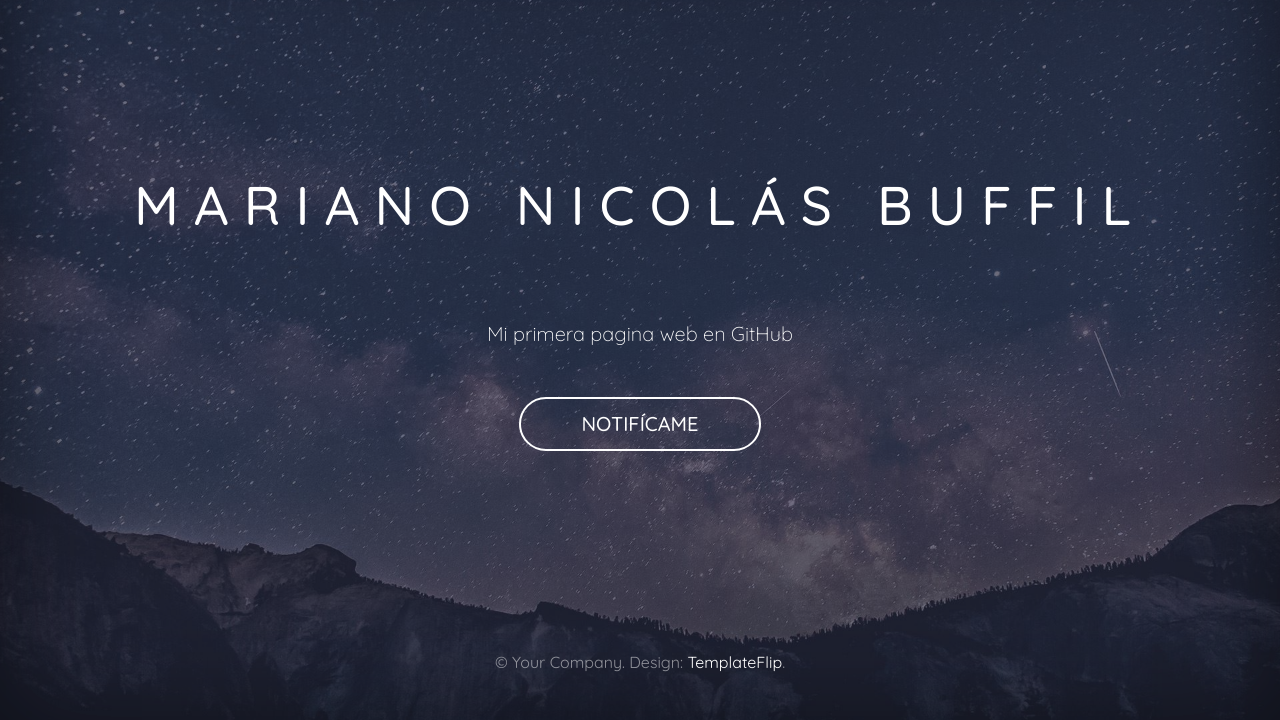
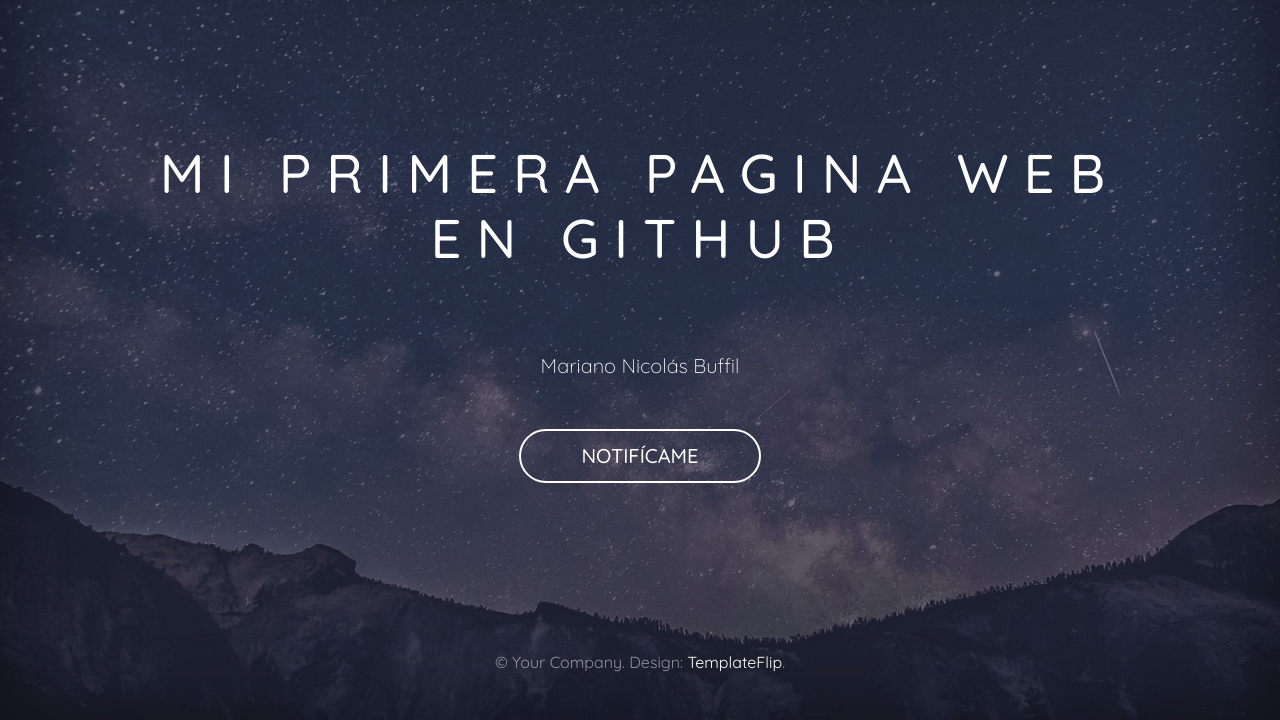
Before and after one commit to marianobu/primera-pagina-web, a plain HTML site: page index.html in a window 1280 px wide. Shown: the part 80-800 px from the top of the page. Drawn offline with Linux system fonts and the light colour scheme.

Commit message:
Update index.html

```diff
--- a/index.html
+++ b/index.html
@@ -30,8 +30,8 @@
         </div>
       </div>
       <div class="inner cover">
-        <h1 class="cover-heading">Mariano Nicolás Buffil</h1>
-        <p class="lead cover-copy">Mi primera pagina web en GitHub</p>
+        <h1 class="cover-heading">Mi primera pagina web en GitHub</h1>
+        <p class="lead cover-copy">Mariano Nicolás Buffil</p>
         <p class="lead"><button type="button" class="btn btn-lg btn-default btn-notify" data-toggle="modal" data-target="#subscribeModal">Notifícame</button></p>
       </div>
       <div class="mastfoot">
```
